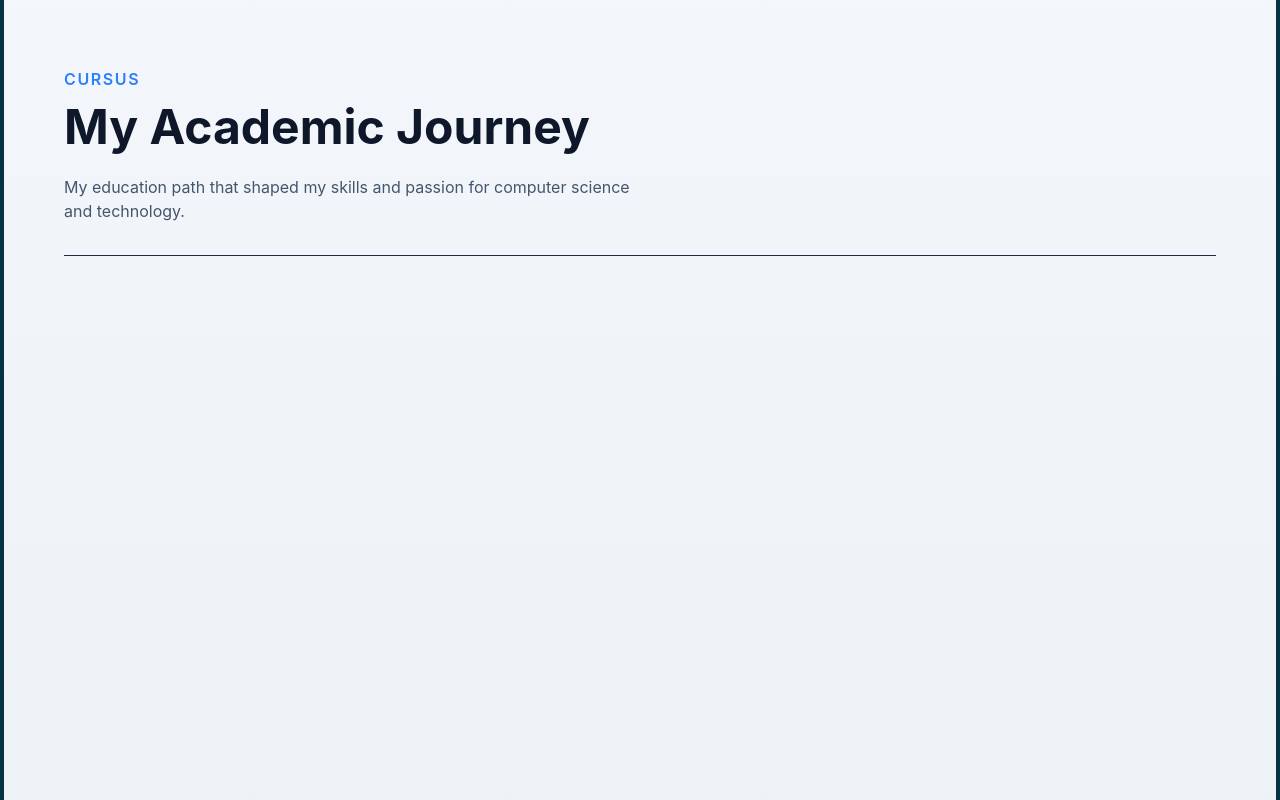
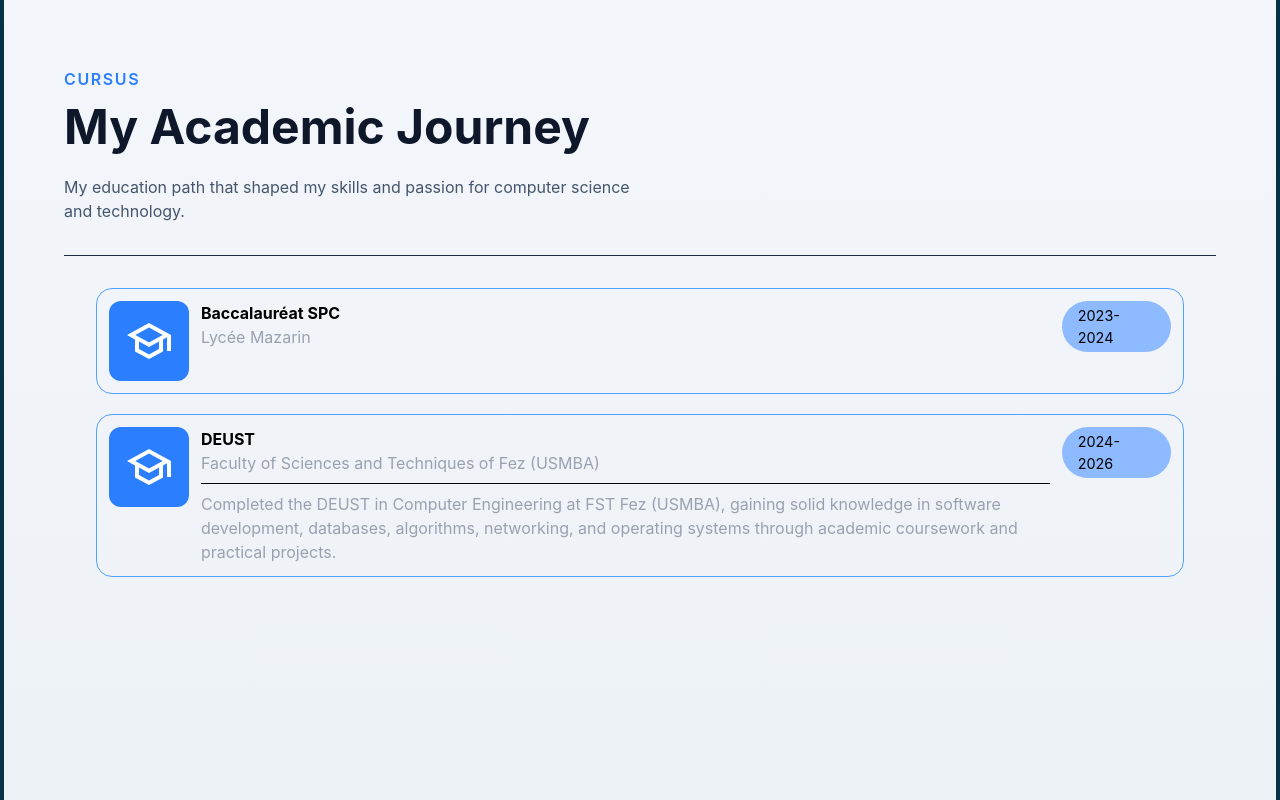
Before and after one commit to Rjeb-Anas/Portfolio--S, a React (Vite) app: page / in a window 1280 px wide. Shown: the part 785-1585 px from the top of the page. Built offline with nearby package versions, Linux system fonts and the light colour scheme.

Commit message:
Update cursus-page

```diff
--- a/src/assets/index.jsx
+++ b/src/assets/index.jsx
@@ -4,6 +4,7 @@ import menuSvg from "./menu.svg";
 import assignment from "./assignment.svg";
 import call from "./call.svg";
 import close from "./close.svg";
+import school from "./school.svg";
 
 export {
     arrowSvg,
@@ -12,4 +13,5 @@ export {
     assignment,
     call,
     close,
+    school,
 };
--- a/src/components/Cursus.jsx
+++ b/src/components/Cursus.jsx
@@ -1,3 +1,6 @@
+import {
+    school,
+} from "../assets";
 const Cursus = () => {
 
   return (
@@ -24,8 +27,41 @@ const Cursus = () => {
         <hr className="border-slate-800" />
         <div className="mx-auto shrink-0 h-[55vh]   w-full min-h-100
     max-w-7xl px-4 sm:px-6 lg:px-8">
-            <div className="w-[70%] h-full flex flex-row max-md:flex-col">
+            <div className="w-full h-auto flex flex-col gap-5  ">
+            <article className="w-full  p-3  flex flex-row max-md:flex-col justify-between rounded-2xl border gap-3
+             border-blue-400 hover:border-blue-500">
+                  <div className="w-20 max-md:w-15 max-md:h-15 h-20 p-4 bg-blue-500 rounded-xl flex items-center justify-center">
+                  <img src={school} alt="Home" className="size-full" />
+                  </div>
+                  <div className="w-[80%] max-md:w-full flex flex-col">
+                    <b>Baccalauréat SPC</b>
+                    <span className="text-gray-400">Lycée Mazarin</span>
+                    <span>
 
+                    </span>
+                  </div>
+                  <div className="flex items-start justify-center ">
+                        <span className="bg-blue-500/50 py-1 px-4 rounded-full text-[clamp(0.9rem,1vw,1rem)]">2023-2024</span>
+                  </div>
+            </article>
+            <article className="w-full  p-3  flex flex-row max-md:flex-col justify-between rounded-2xl border gap-3
+             border-blue-400 hover:border-blue-500">
+                  <div className="w-20 max-md:w-15 max-md:h-15 h-20 p-4 bg-blue-500 rounded-xl flex items-center justify-center">
+                  <img src={school} alt="Home" className="size-full" />
+                  </div>
+                  <div className="w-[80%] max-md:w-full flex flex-col">
+                    <b>DEUST</b>
+                    <span className="text-gray-400">Faculty of Sciences and Techniques of Fez (USMBA)</span>
+                    <hr className="my-2 bg-gray-400" />
+                    <span className="text-gray-400 text-[clamp(0.9rem,1.5vw,1rem)]">
+                      Completed the DEUST in Computer Engineering at FST Fez (USMBA), gaining solid knowledge in software
+                      development, databases, algorithms, networking, and operating systems through academic coursework and practical projects.
+                    </span>
+                  </div>
+                  <div className="flex items-start justify-center ">
+                        <span className="bg-blue-500/50 py-1 px-4 rounded-full text-[clamp(0.9rem,1vw,1rem)]">2024-2026</span>
+                  </div>
+            </article>
             </div>
         </div>
       </section>
--- a/src/components/Header.jsx
+++ b/src/components/Header.jsx
@@ -58,7 +58,7 @@ const Header = () => {
                         <img src={arrowSvg} alt="" className={`size-5 ml-2 ${isOpen ? "animate-open-arrow" : ""} `} />
                         <div className={`absolute flex-col w-full h-auto py-3 bg-cyan-950 top-full z-50 rounded-lg shadow-lg shadow-black
                                 left-0 ${isOpen ? "flex animate-menu-open" : "hidden"} text-[clamp(0.5rem,1vw,0.75rem)`}>
-                            <a href="#About" className="py-2 hover:bg-white/10 overflow-hidden line-clamp-1 ">About Me</a>
+                            <a href="#About" className="py-2 hover:bg-white/10 overflow-hidden line-clamp-1 ">About</a>
                             <a href="#Cursus" className="py-2 hover:bg-white/10 overflow-hidden line-clamp-1 ">Cursus</a>
                             <a href="" className="py-2 hover:bg-white/10 overflow-hidden line-clamp-1 ">Projects</a>
                         </div>
```
Also changed, not shown: src/assets/school.svg (added).
